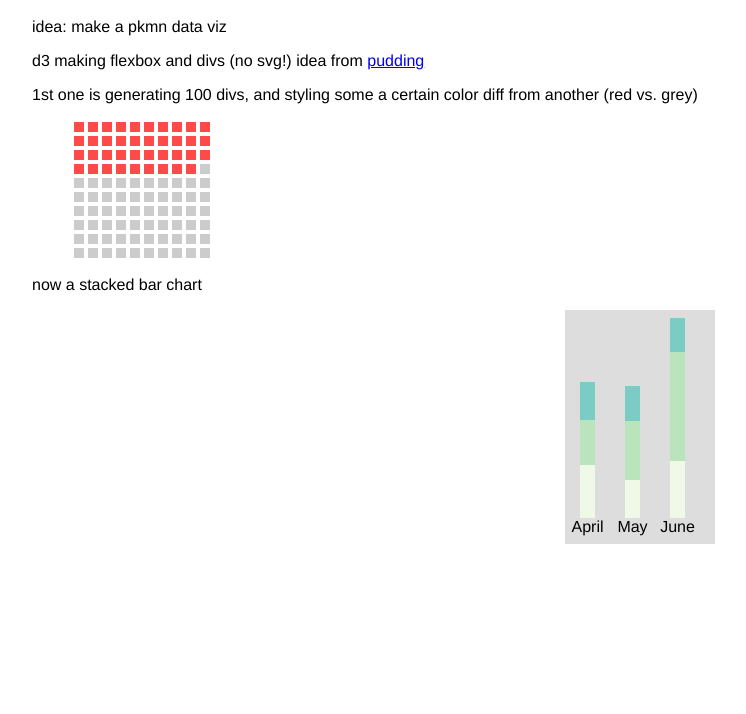
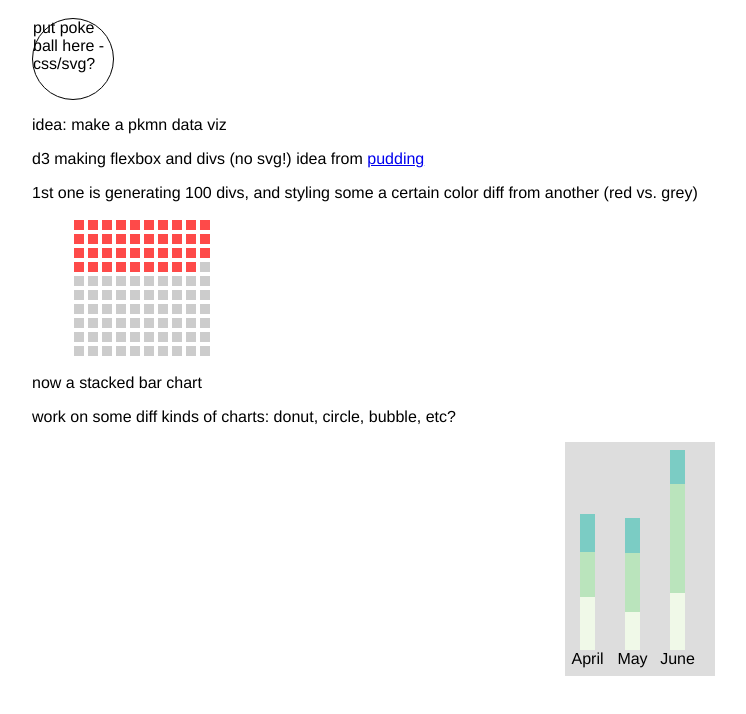
Before and after one commit to paulrsvg/pkmn-viz, a plain HTML site: page index.html in a window 1280 px wide. Shown: the part 72-786 px from the top of the page, without its empty margins (0-746 px from the left). Drawn offline with nearby package versions, Linux system fonts and the light colour scheme.

Commit message:
📇⚓️ Updated with Glitch

```diff
--- a/index.html
+++ b/index.html
@@ -19,7 +19,9 @@
   <body>
     <h1>Pokemon + D3 Example</h1>
 
-
+    <div class = "poke">
+      put poke ball here - css/svg?
+    </div>
 
     <p>
       idea: make a pkmn data viz
@@ -34,6 +36,8 @@
       1st one is generating 100 divs, and styling some a certain color diff from
       another (red vs. grey)
     </p>
+
+
     <figure class="waffle"></figure>
 
 <!--     <p>
@@ -46,6 +50,9 @@
       now a stacked bar chart
     </p>
 
+    <p>
+      work on some diff kinds of charts: donut, circle, bubble, etc?
+    </p>
     <figure class="stack"></figure>
     <script>
       //from colorbrewer             ['#f0f9e8','#bae4bc','#7bccc4','#2b8cbe']
--- a/style.css
+++ b/style.css
@@ -4,6 +4,18 @@ body {
   font-family: "Benton Sans", "Helvetica Neue", helvetica, arial, sans-serif;
   margin: 2em;
 }
+
+.poke {
+  width: 5em;
+  height:  5em;
+  border: 1px solid black;
+  border-radius: 50%;
+   background: red, white;
+  background-position: bottom, top;
+  background-repeat: no-repeat, repeat;
+
+}
+
 
 h1 {
   font-style: italic;
```
